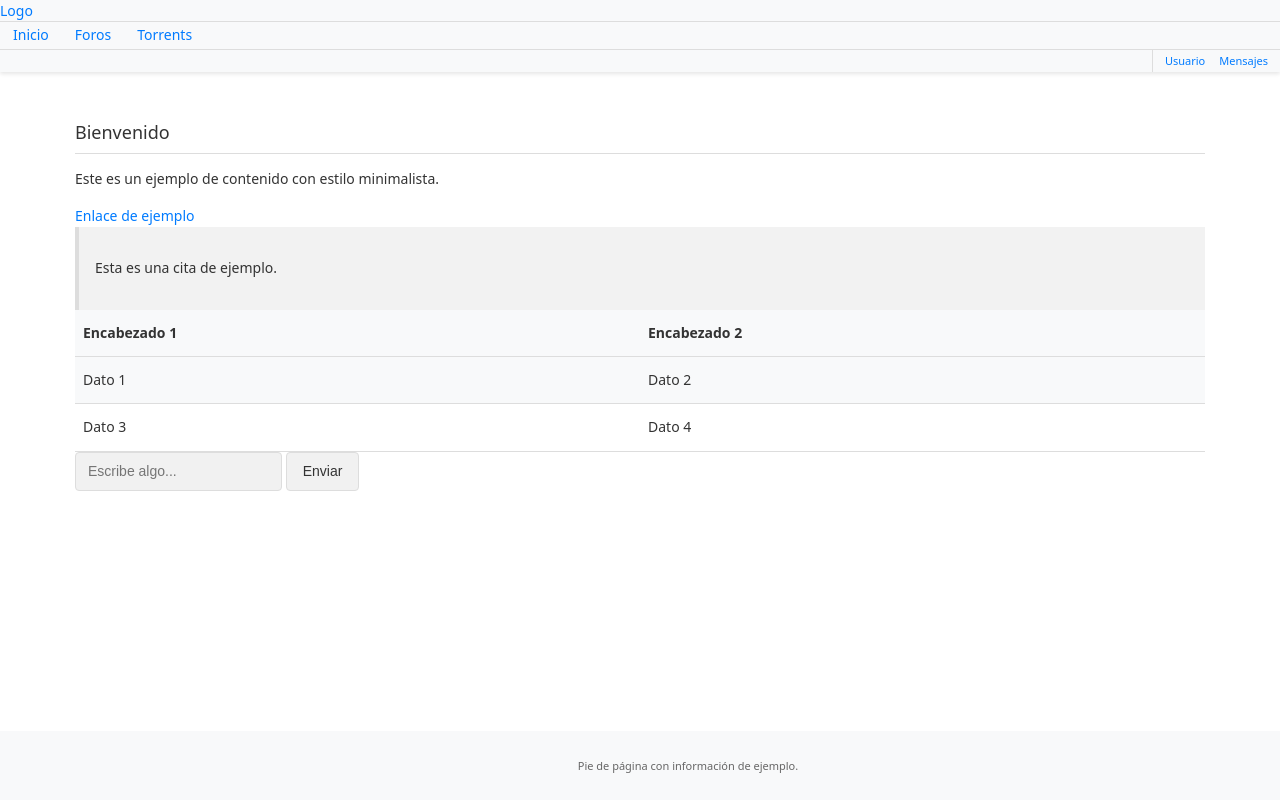
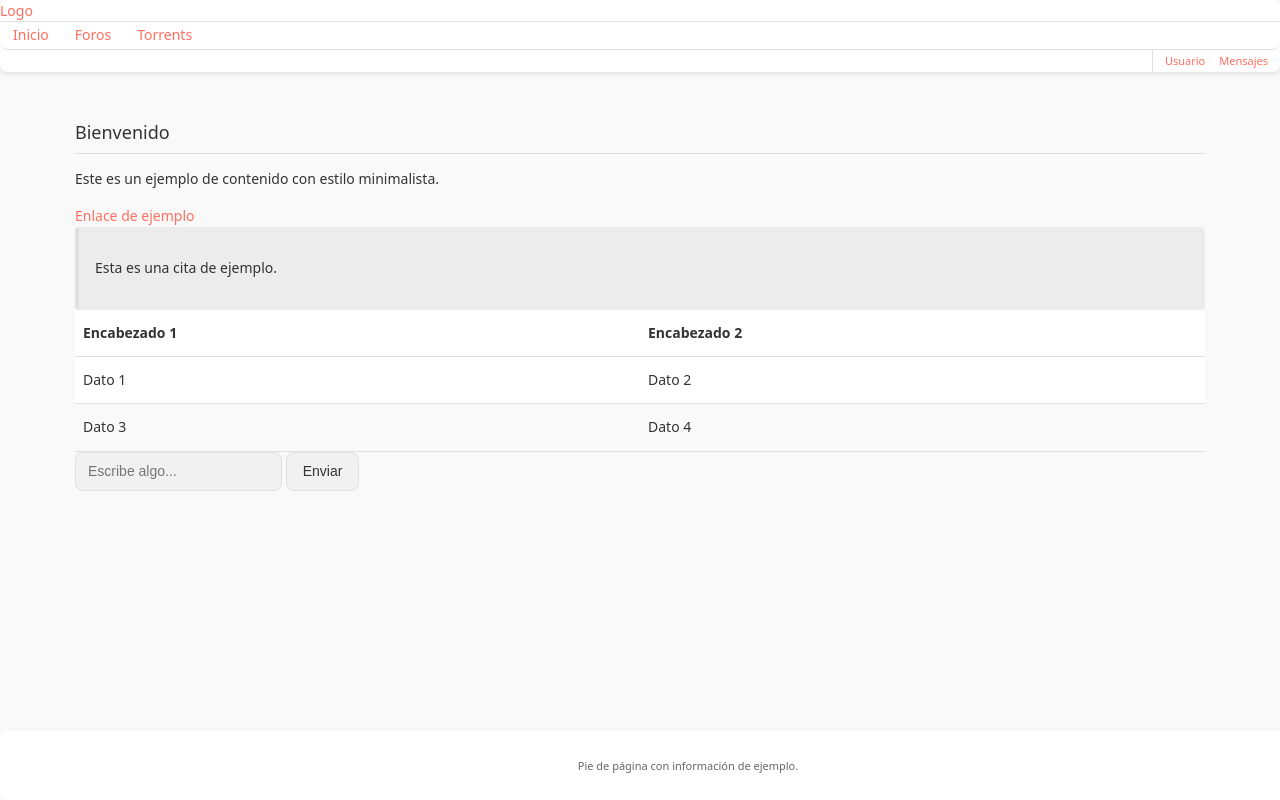
Before and after one commit to eliiinyt/css-jpopsuki, a plain HTML site: page index.html in a window 1280 px wide. Drawn offline with Linux system fonts and the light colour scheme.

Commit message:
Update styles.css

```diff
--- a/styles.css
+++ b/styles.css
@@ -6,26 +6,26 @@
 
 @media screen and (prefers-color-scheme: light) {
     :root {
-        --background-color: #ffffff;
-        --border-color: #ddd;
+        --background-color: #f9f9f9;
+        --border-color: #e0e0e0;
         --text-color: #333;
-        --link-color: #007BFF;
-        --header-background-color: #f8f9fa;
-        --header-main-background-color: #e9ecef;
-        --header-link-hover-background-color: #dee2e6;
+        --link-color: #ff6f61;
+        --header-background-color: #fff;
+        --header-main-background-color: #f5f5f5;
+        --header-link-hover-background-color: #f0f0f0;
         --input-background-color: #f1f1f1;
     }
 }
 
 @media screen and (prefers-color-scheme: dark) {
     :root {
-        --background-color: #121212;
+        --background-color: #1e1e1e;
         --border-color: #444;
         --text-color: #ccc;
-        --link-color: #bb86fc;
-        --header-background-color: #1e1e1e;
-        --header-main-background-color: #2b2b2b;
-        --header-link-hover-background-color: #3a3a3a;
+        --link-color: #ffb3ba;
+        --header-background-color: #2c2c2c;
+        --header-main-background-color: #3a3a3a;
+        --header-link-hover-background-color: #4a4a4a;
         --input-background-color: #333;
     }
 }
@@ -88,7 +88,7 @@ a:hover, a:focus {
 input[type=button], input[type=email], input[type=password], input[type=submit], input[type=text], select, textarea {
     background-color: var(--input-background-color);
     border: 1px solid var(--input-border-color);
-    border-radius: 4px;
+    border-radius: 8px;
     color: inherit;
     font-size: inherit;
     line-height: 1.5em;
@@ -113,6 +113,7 @@ blockquote, pre {
     margin: 0;
     padding: 16px;
     border-left: 4px solid var(--border-color);
+    border-radius: 4px;
 }
 
 table {
@@ -134,6 +135,7 @@ table [class^=colhead] td {
     position: sticky;
     top: 99px;
     font-weight: 600;
+    border-radius: 4px;
 }
 
 table .rowa td {
@@ -149,6 +151,7 @@ table .rowa td {
     z-index: 10;
     min-width: var(--container-width);
     box-shadow: 0 2px 4px rgba(0, 0, 0, 0.1);
+    border-radius: 8px;
 }
 
 #header a {
@@ -174,6 +177,7 @@ table .rowa td {
 #menu, #searchbars, #userinfo {
     width: 100%;
     border-bottom: 1px solid var(--border-color);
+    border-radius: 8px;
 }
 
 #userinfo ul {
@@ -205,6 +209,7 @@ table .rowa td {
 
 #menu a:hover {
     background-color: var(--header-link-hover-background-color);
+    border-radius: 4px;
 }
 
 #searchbars ul {
@@ -219,6 +224,7 @@ table .rowa td {
     font-size: 11px;
     line-height: 1.8em;
     margin-right: 5px;
+    border-radius: 4px;
 }
 
 #searchbars input[type=text]:focus {
@@ -261,6 +267,7 @@ table .rowa td {
     position: relative;
     width: var(--container-width);
     z-index: 2;
+    border-radius: 8px;
 }
 
 #content ol, #content ul {
@@ -302,6 +309,7 @@ table .rowa td {
     margin: 0 auto;
     padding: 20px 0 0;
     width: 900px;
+    border-radius: 8px;
 }
 
 #content > .thin > h2 {
@@ -315,6 +323,7 @@ table .rowa td {
     line-height: 1.6em;
     margin-bottom: 20px;
     width: 100%;
+    border-radius: 8px;
 }
 
 #content .box .head, #content .filter_torrents > h3 {
@@ -329,11 +338,13 @@ table .rowa td {
     display: inline-block;
     max-width: 100%;
     vertical-align: middle;
+    border-radius: 4px;
 }
 
 #content .forum_post {
     border-bottom: 1px solid var(--border-color);
     margin-bottom: 0;
+    border-radius: 8px;
 }
 
 #content .forum_post td {
@@ -348,6 +359,7 @@ table .rowa td {
     border-left: 1px solid var(--border-color);
     line-height: 1.8em;
     width: auto;
+    border-radius: 4px;
 }
 
 #content .forum_post .postcontent {
@@ -386,6 +398,7 @@ table .rowa td {
 #content #reseed_box {
     border: 1px solid var(--border-color);
     padding: 10px;
+    border-radius: 8px;
 }
 
 #content #reseed_box .head {
@@ -447,6 +460,7 @@ table .rowa td {
 .torrent_table [class*=_redline] td {
     background-color: rgba(255, 0, 0, 0.2);
     border-color: #e78d8d;
+    border-radius: 4px;
 }
 
 @media screen and (prefers-color-scheme: dark) {
@@ -474,6 +488,7 @@ table .rowa td {
     position: fixed;
     width: 100%;
     z-index: 1;
+    border-radius: 8px;
 }
 
 #footer #disclaimer_container {
```
